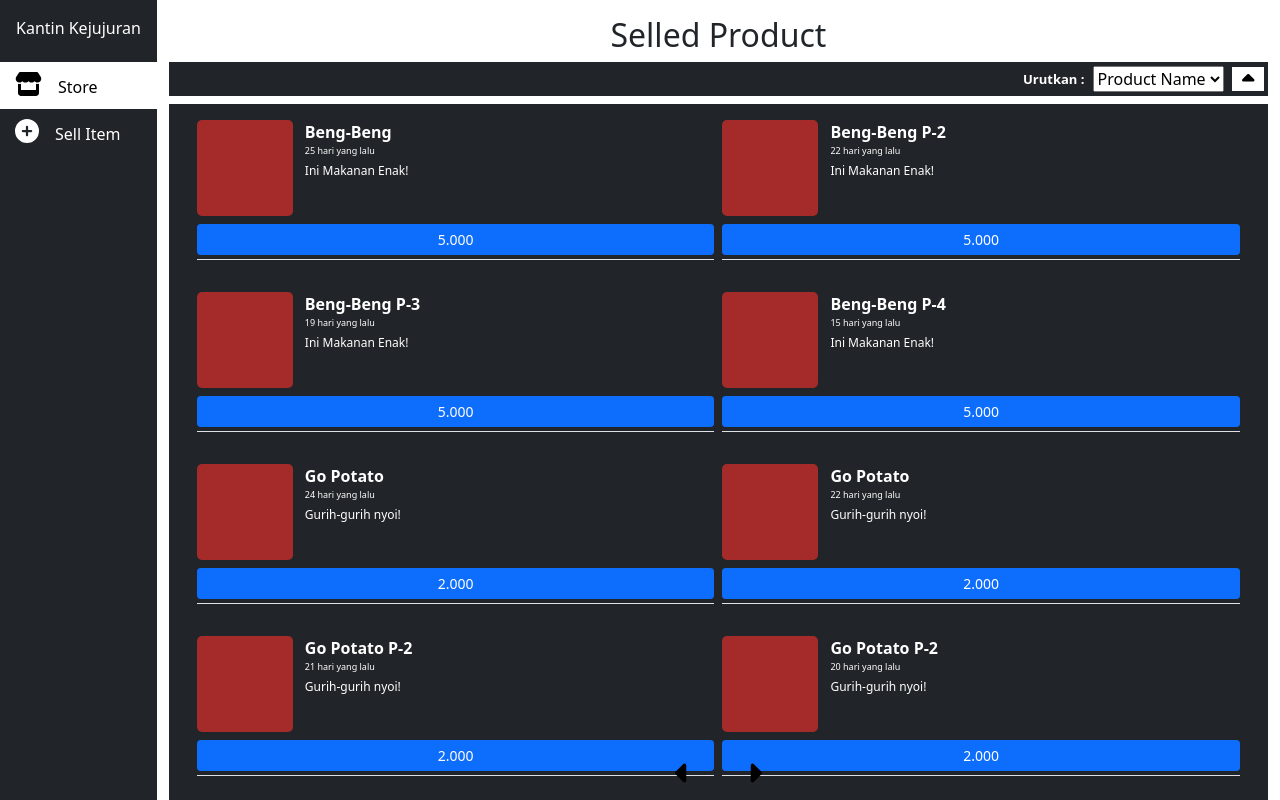
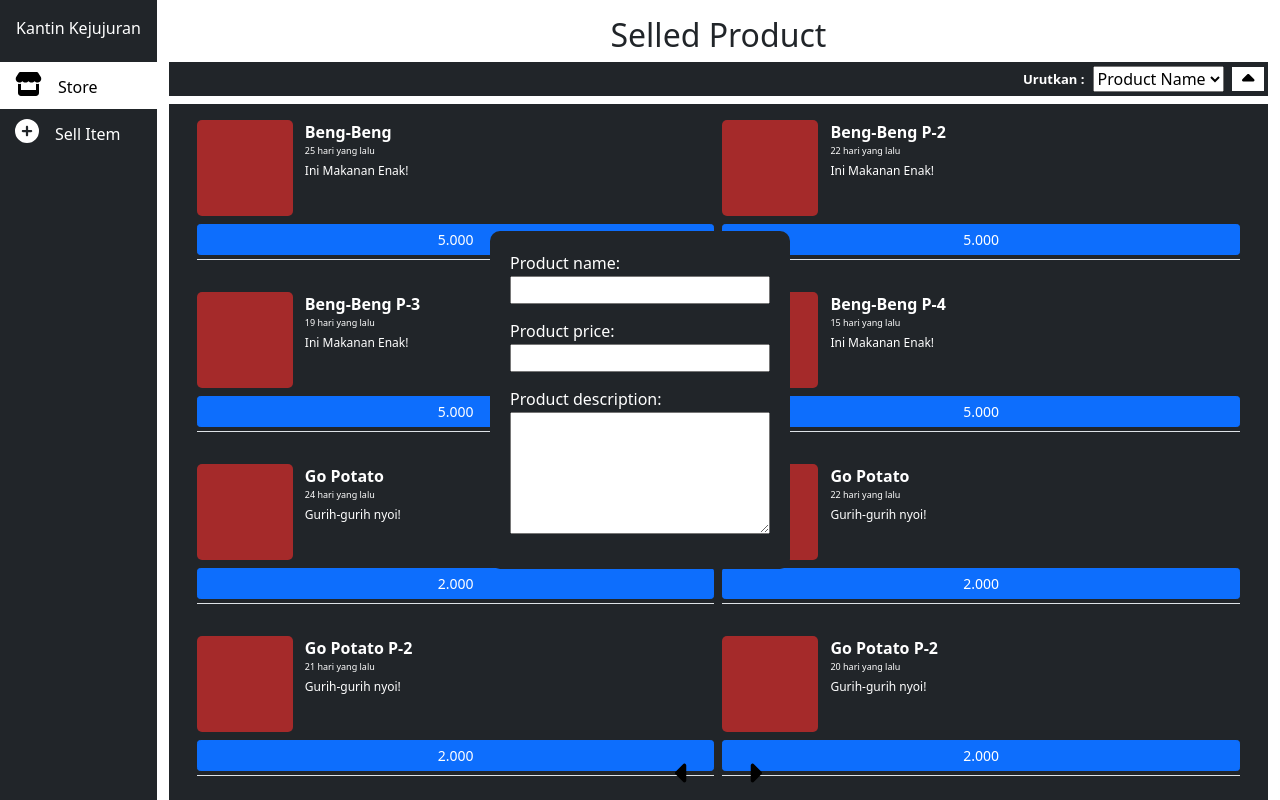
Before and after one commit to Rhtymn/KantinKejujuran, a React (Create React App) app: page / in a window 1280 px wide. Shown: the top 800 px of the page. Built offline with nearby package versions, Linux system fonts and the light colour scheme.

Commit message:
version-modal

```diff
--- a/src/App.js
+++ b/src/App.js
@@ -232,15 +232,9 @@
     const maxPage = maximumPage(this.state);
 
     return (
-      <Router>
       <div className="App container-fluid">
         <div className="row flex-nowrap">
           <Sidebar />
-            <Routes>
-              <Route exact path="/sell-form" element={<SellForm />}></Route>
-              <Route
-                path="*"
-                element={
           <Store
             products={this.state.products
               .sort(sortProducts(this.state))
@@ -252,12 +246,8 @@
             onSortTypeChange={sortTypeChangeHandler}
             sortType={this.state.ascending}
           />
-                }
-              ></Route>
-            </Routes>
         </div>
       </div>
-      </Router>
     );
   }
 }
--- a/src/components/Form/Form.js
+++ b/src/components/Form/Form.js
@@ -3,15 +3,15 @@
 class Form extends React.Component {
   render() {
     return (
-      <div className={`${style["form_container"]} container bg-dark rounded`}>
-        <form className={`${style["form"]}`}>
+      <div className={`${style["form_container"]} `}>
+        <form className={`${style["form"]} bg-dark`}>
           <div className={`${style["input_container"]}`}>
             <label for="pname">Product name:</label>
             <input type="text" id="pname" name="pname"></input>
           </div>
           <div className={`${style["input_container"]}`}>
             <label for="pprice">Product price:</label>
-            <input type="text"></input>
+            <input type="text" id="pprice"></input>
           </div>
           <div className={`${style["input_container"]}`}>
             <label for="pdesc">Product description:</label>
--- a/src/components/Form/Form.module.css
+++ b/src/components/Form/Form.module.css
@@ -1,7 +1,13 @@
 form {
   padding: 15px 0;
   color: white;
-  /* background-color: aqua; */
+  position: absolute;
+  left: 50%;
+  top: 50%;
+  transform: translate(-50%, -50%);
+  padding: 20px;
+  width: 300px;
+  border-radius: 10px;
 }
 
 .input_container {
--- a/src/components/Products/Products.js
+++ b/src/components/Products/Products.js
@@ -3,7 +3,7 @@
 import Product from "../Product/Product";
 import Pagination from "../Pagination/Pagination";
 import Filter from "../Filter/Filter";
-
+import Form from "../Form/Form";
 class Products extends React.Component {
   constructor(props) {
     super(props);
@@ -28,6 +28,7 @@
             <Product attribute={product} key={product.id} />
           ))}
         </div>
+        <Form />
         <Pagination
           onPageChange={this.props.onPageChange}
           maxPage={this.props.maxPage}
--- a/src/components/Sidebar/Sidebar.js
+++ b/src/components/Sidebar/Sidebar.js
@@ -7,12 +7,6 @@
     this.state = { activeNav: "store" };
   }
   render() {
-    // const activeNavHandler = (e) => {
-    //   const newActiveNav = e.target.parentElement.classList[0];
-    //   if (newActiveNav != "store" && newActiveNav != "sellForm") return;
-    //   if (newActiveNav === "store") this.setState({ activeNav: "store" });
-    //   if (newActiveNav === "sellForm") this.setState({ activeNav: "sellForm" });
-    // };
     const activeNavHandler = (e) => {
       const newActiveNav = e.target.closest("a").classList[0];
       if (newActiveNav === "store") this.setState({ activeNav: "store" });
@@ -33,10 +27,10 @@
                 this.state.activeNav === "store" ? style.active : ""
               }`}
             >
-              <Link to="/store" className={`store`}>
+              <a className={`store`}>
                 <i className="store fs-4 fa-solid fa-store"></i>
                 <span className="ms-3 d-none d-sm-inline">Store</span>
-              </Link>
+              </a>
             </li>
 
             <li
@@ -44,10 +38,14 @@
                 this.state.activeNav === "sellForm" ? style.active : ""
               }`}
             >
-              <Link to="/sell-form" className="sellForm">
+              <a
+                className="sellForm"
+                data-bs-toggle="modal"
+                data-bs-target="#sell_form"
+              >
                 <i className="sellForm fs-4 fa-solid fa-circle-plus"></i>
                 <span className="ms-3 d-none d-sm-inline">Sell Item</span>
-              </Link>
+              </a>
             </li>
           </ul>
         </div>
```
Lines whose indentation alone changed are shown as unchanged.
